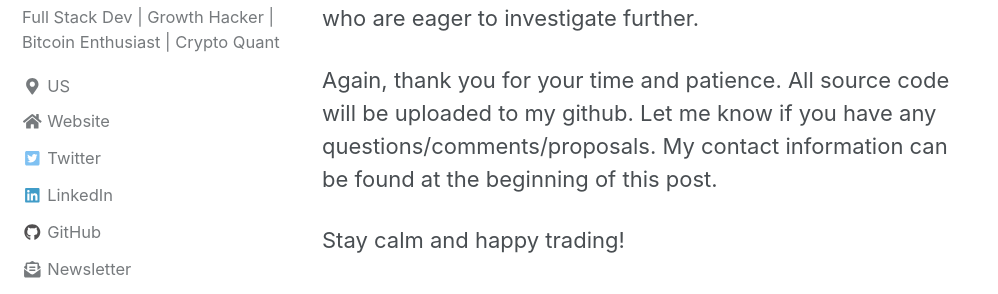
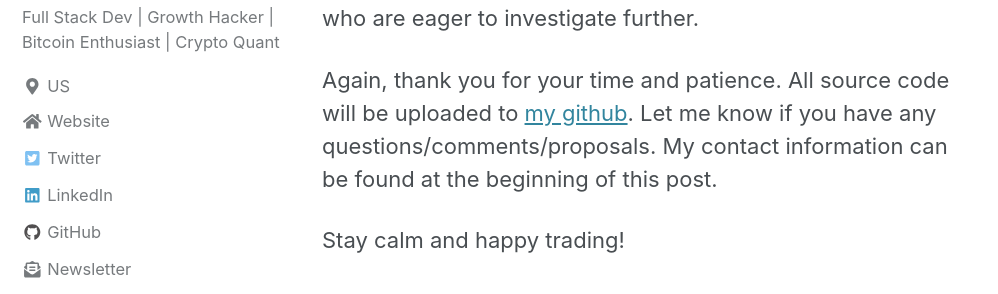
Before and after one commit to 0xboz/blog, a Jekyll site: the page built from _posts/2019-07-15-understand-and-model-cryptocurrencies-volatility-using-garch-variants.md, in a window 1280 px wide and 900 px high, scrolled down 26122 px. Shown: the part 193-487 px from the top of the window, without its empty margins (0-998 px from the left). Built offline with Jekyll 4.4.1, drawn with Linux system fonts in a browser that asks for light colours; cached includes are drawn as plain includes; nearby versions of some CDN libraries; formulas are drawn with MathJax 3; comment, search, counter and statistics services are not loaded; part of the change alters nothing that is shown.

````diff
--- a/_posts/2019-07-15-understand-and-model-cryptocurrencies-volatility-using-garch-variants.md
+++ b/_posts/2019-07-15-understand-and-model-cryptocurrencies-volatility-using-garch-variants.md
@@ -672,6 +672,6 @@ EGARCH has outperformed the other two in all 3 forecasting schemes based on MAE,
 
 I hope you have enjoyed this piece. My apologies for this long post. There are a couple of other directions we could have pursued further. For instance, ```simulation``` and ```bootstrap``` are two methods which could be implemented in EGARCH for out-of-sample forecasting. It would be very interesting to see the simulation paths from their results. I guess those exciting challenges will be left to our readers who are eager to investigate further.
 
-Again, thank you for your time and patience. All source code will be uploaded to my github. Let me know if you have any questions/comments/proposals. My contact information can be found at the beginning of this post.
+Again, thank you for your time and patience. All source code will be uploaded to [my github](https://github.com/0xboz/forecast_cryptocurrencies_volatility_garch_variants/tree/master). Let me know if you have any questions/comments/proposals. My contact information can be found at the beginning of this post.
 
 Stay calm and happy trading!
````
